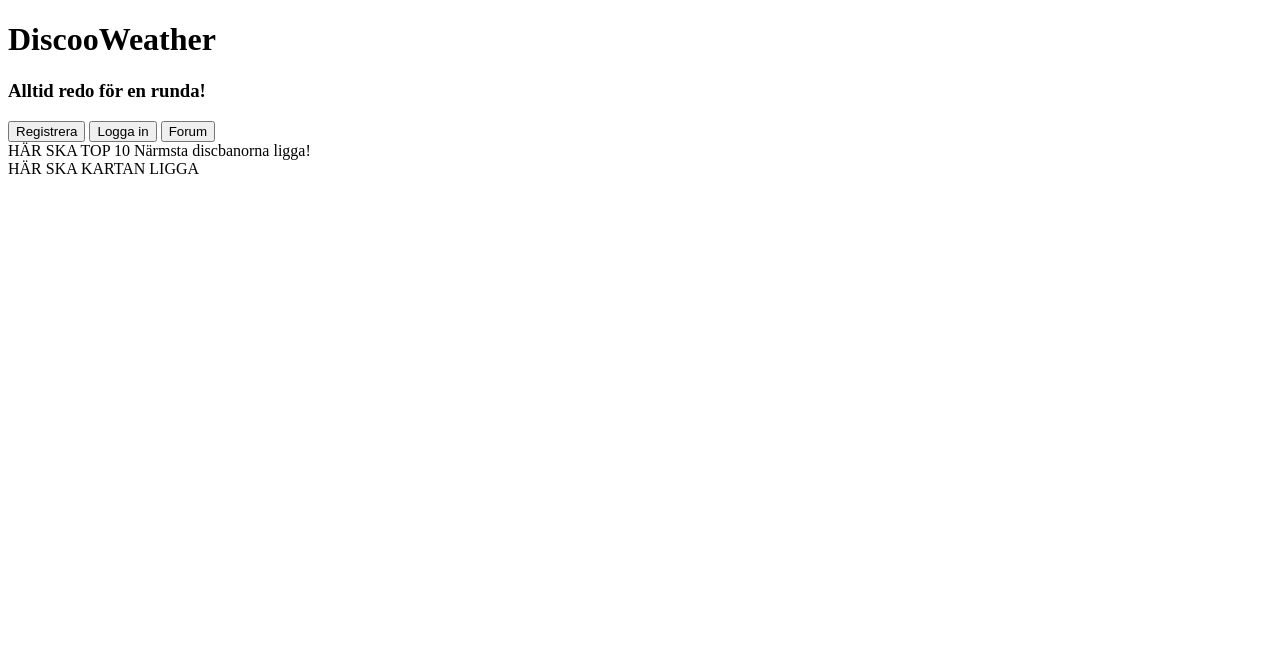
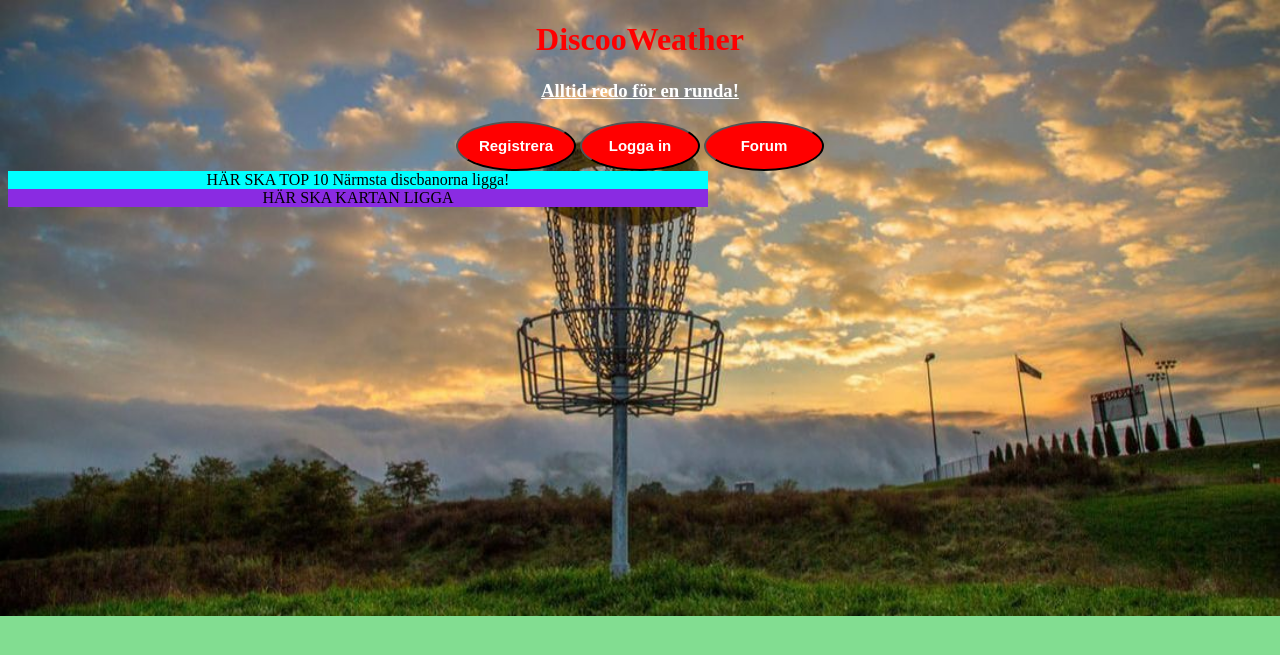
Before and after one commit to IvarUllstad/DiscooWeather, a PHP site: page / in a window 1280 px wide. Shown: the top 655 px of the page. Run offline with PHP 8.4, Linux system fonts and the light colour scheme.

Commit message:
vettefan vad som händer

```diff
--- a/discoCSS.css
+++ b/discoCSS.css
@@ -1,38 +1,14 @@
-<<<<<<< HEAD
-* {
-    margin-left: auto;
-    margin-right: auto;
-=======
 body{
     background-image: url("discoo.jpg");
     background-repeat: no-repeat;
     background-size: cover;
->>>>>>> be1ce5367243cbb77ecfb2bebf43a263df4b7880
     text-align: center;
     background-color: rgb(130, 221, 145);
 }
-<<<<<<< HEAD
-
-h1{
-    font-family: -apple-system, BlinkMacSystemFont, 'Segoe UI', Roboto, Oxygen, Ubuntu, Cantarell, 'Open Sans', 'Helvetica Neue', sans-serif;
-}
-=======
->>>>>>> be1ce5367243cbb77ecfb2bebf43a263df4b7880
 h3{
     text-decoration: underline;
     color:white;
 }
-<<<<<<< HEAD
-
-.body
-{
-    background-image:("disco.jpg");
-    background-repeat: no-repeat;
-    background-size: cover;
-    }
-
-=======
->>>>>>> be1ce5367243cbb77ecfb2bebf43a263df4b7880
 h1{
     color: red;
 }
```
